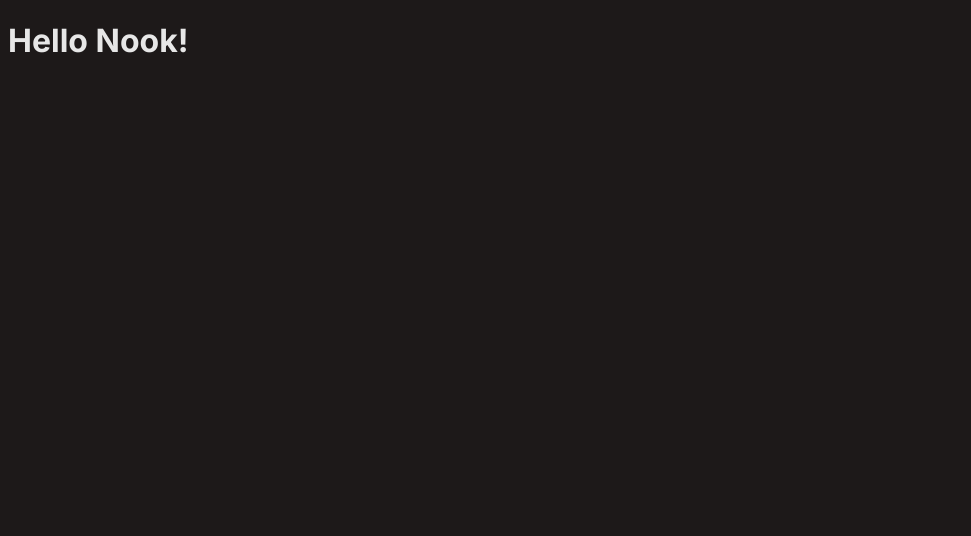
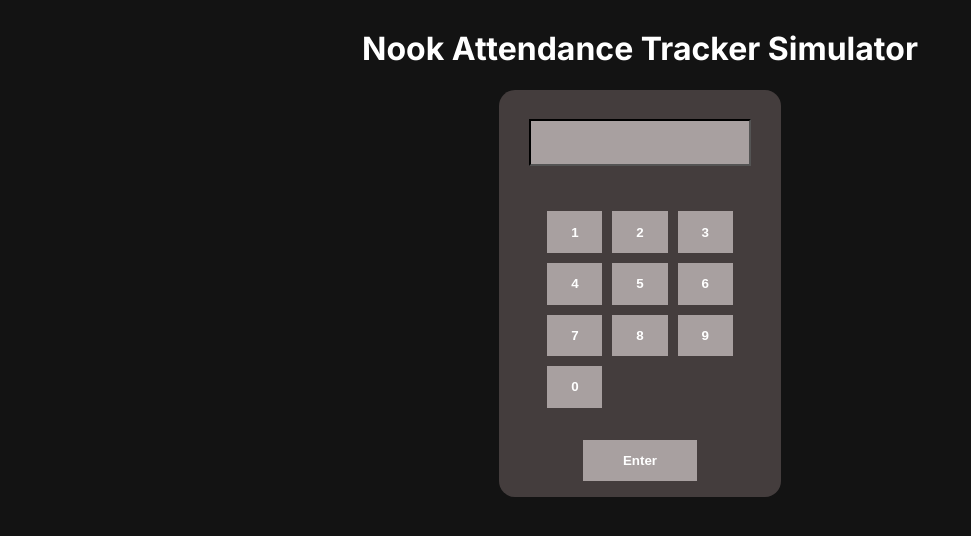
Before and after one commit to mbchavez27/nook-attendance-simulator, a SvelteKit app: page / in a window 1280 px wide. Shown: the top 536 px of the page, without its empty margins (0-971 px from the left). Built offline with nearby package versions, Linux system fonts and the light colour scheme.

Commit message:
feat: add numpad for the simulator

```diff
--- a/src/app.html
+++ b/src/app.html
@@ -5,19 +5,6 @@
     <link rel="icon" href="%sveltekit.assets%/favicon.png" />
     <meta name="viewport" content="width=device-width, initial-scale=1" />
     %sveltekit.head%
-    <style>
-      @import url('https://fonts.googleapis.com/css2?family=Inter:ital,opsz,wght@0,14..32,100..900;1,14..32,100..900&display=swap');
-
-      body {
-        background-color: rgb(29, 25, 25);
-        font-family: 'Inter', sans-serif;
-        font-optical-sizing: auto;
-      }
-
-      .title {
-        color: rgb(231, 231, 231);
-      }
-    </style>
   </head>
   <body data-sveltekit-preload-data="hover">
     <div style="display: contents">%sveltekit.body%</div>
--- /dev/null
+++ b/src/global.css
@@ -0,0 +1,61 @@
+@import url("https://fonts.googleapis.com/css2?family=Inter:ital,opsz,wght@0,14..32,100..900;1,14..32,100..900&display=swap");
+
+body {
+  background-color: rgb(19, 19, 19);
+  font-family: "Inter", sans-serif;
+  font-optical-sizing: auto;
+  color: white;
+}
+
+.content {
+  display: flex;
+  flex-direction: column;
+  align-items: center;
+  justify-content: center;
+}
+
+.numpad {
+  display: grid;
+  grid-template-columns: repeat(3, 1fr);
+  gap: 10px;
+  margin: 2em;
+}
+
+.numpad > button,
+.enter > button {
+  background-color: rgb(168, 160, 160);
+  color: white;
+  font-weight: bold;
+  border: none;
+  padding: 1em;
+}
+
+.idInput {
+  display: flex;
+  justify-content: center;
+}
+.idInput > input {
+  background-color: rgb(168, 160, 160);
+  border: 1;
+  border-color: black;
+  outline: none;
+  margin: 1em;
+  padding: 1em;
+  font-family: "Inter", sans-serif;
+}
+
+.tracker {
+  background-color: rgb(68, 61, 61);
+  border-radius: 1em;
+  padding: 1em;
+}
+
+.enter {
+  display: flex;
+  justify-content: center;
+}
+
+.enter > button {
+  padding-left: 3em;
+  padding-right: 3em;
+}
--- a/src/routes/+page.svelte
+++ b/src/routes/+page.svelte
@@ -1,5 +1,27 @@
 <script>
-  let title = 'Nook'
+  import "../global.css";
 </script>
 
-<h1 class="title">Hello {title}!</h1>
+<div class="content">
+  <h1>Nook Attendance Tracker Simulator</h1>
+  <div class="tracker">
+    <div class="idInput">
+      <input type="text" class="idInput" />
+    </div>
+    <div class="numpad">
+      <button>1</button>
+      <button>2</button>
+      <button>3</button>
+      <button>4</button>
+      <button>5</button>
+      <button>6</button>
+      <button>7</button>
+      <button>8</button>
+      <button>9</button>
+      <button>0</button>
+    </div>
+    <div class="enter">
+      <button>Enter</button>
+    </div>
+  </div>
+</div>
```
